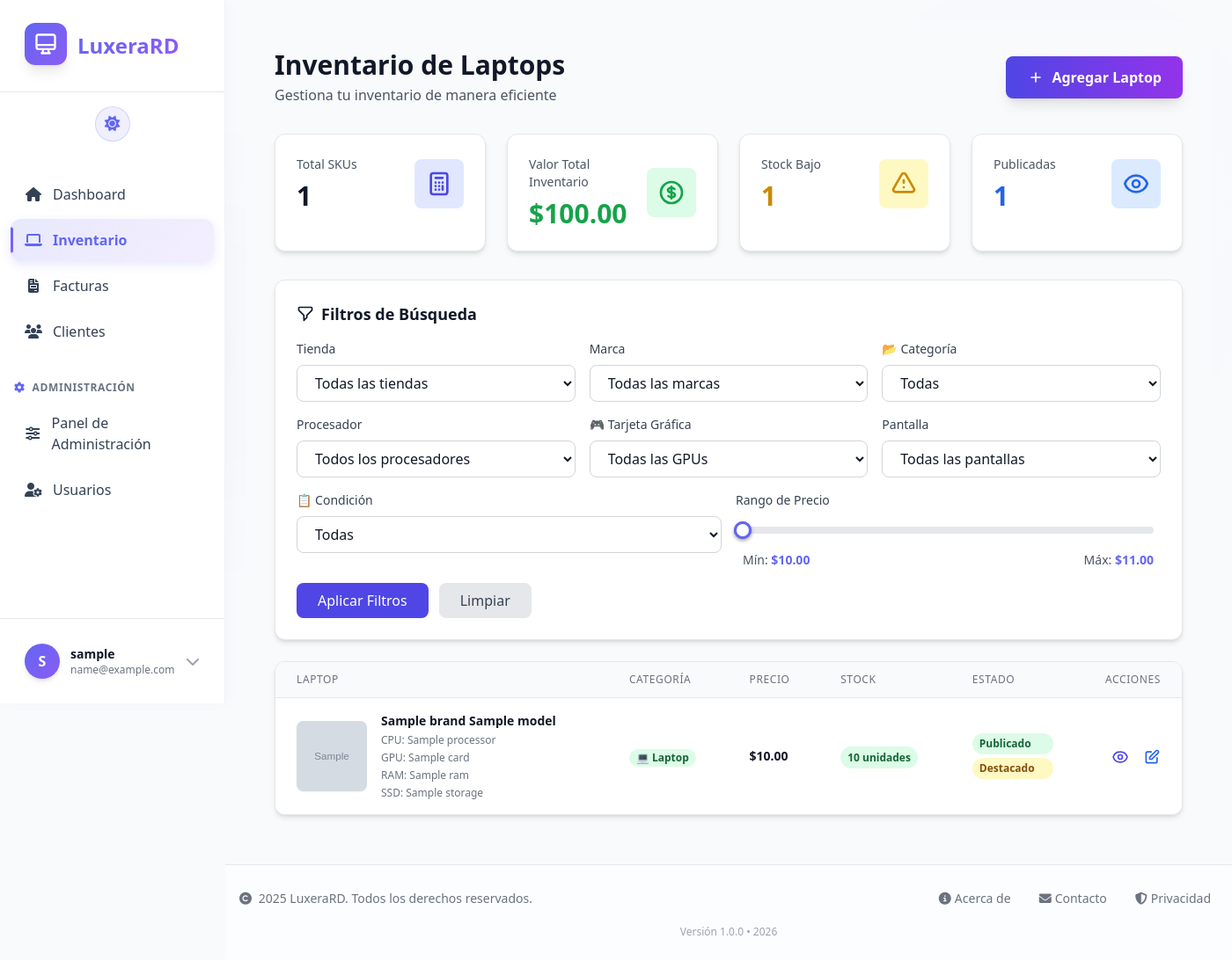
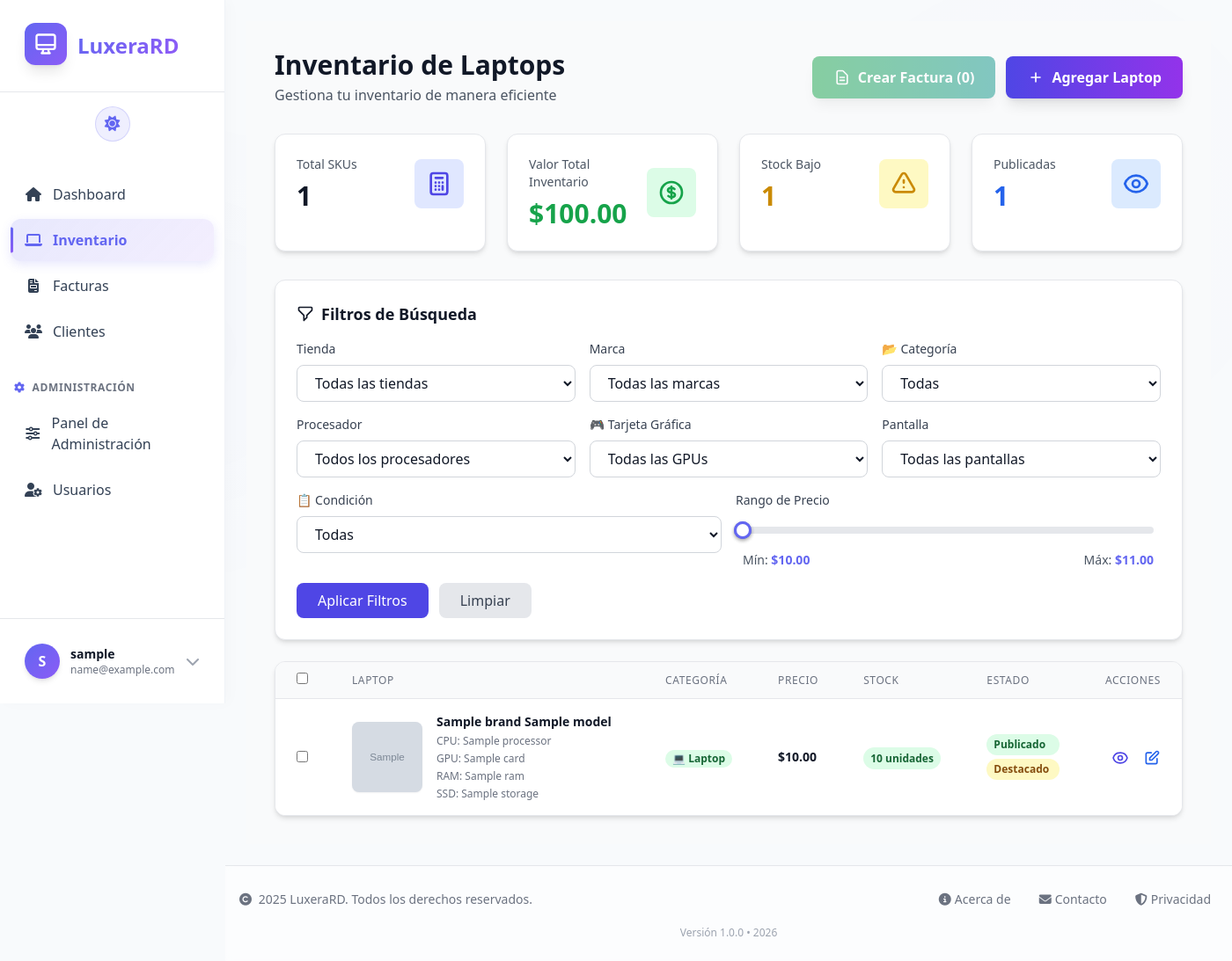
Before and after one commit to somanumte/LuxeraRD, a Flask app: page /inventory/ in a window 1400 px wide. Shown: the whole page at 88% size. Before the commit the page ends 1064 px from the top, so only its background shows below. Run offline with Flask 3, Linux system fonts and the light colour scheme; a user stored in the database is signed in; tables that the repository leaves empty hold one stand-in row (values such as "Sample post"); grey boxes marked "Sample" are stand-in pictures; some libraries are stand-ins or nearby versions.

Commit message:
Proyecto Luxera, V.1.1 _ web

```diff
--- a/app/templates/inventory/laptops_list.html
+++ b/app/templates/inventory/laptops_list.html
@@ -6,7 +6,7 @@
 <div class="min-h-screen bg-gray-50 dark:bg-gray-900 py-8">
     <div class="max-w-7xl mx-auto px-4 sm:px-6 lg:px-8">
 
-        <!-- Header: Título y Botón Agregar -->
+        <!-- Header: Título y Botones -->
         <div class="flex flex-col sm:flex-row justify-between items-start sm:items-center mb-8 space-y-4 sm:space-y-0">
             <div>
                 <h1 class="text-3xl font-bold text-gray-900 dark:text-white">
@@ -17,6 +17,17 @@
                 </p>
             </div>
 
+            <div class="flex space-x-3">
+                <!-- Botón para crear factura con laptops seleccionadas -->
+                <button id="create-invoice-btn"
+                        class="inline-flex items-center px-6 py-3 bg-gradient-to-r from-green-600 to-teal-600 text-white font-semibold rounded-lg shadow-lg hover:shadow-xl transform hover:-translate-y-0.5 transition-all duration-300 disabled:opacity-50 disabled:cursor-not-allowed"
+                        disabled>
+                    <svg class="w-5 h-5 mr-2" fill="none" stroke="currentColor" viewBox="0 0 24 24">
+                        <path stroke-linecap="round" stroke-linejoin="round" stroke-width="2" d="M9 12h6m-6 4h6m2 5H7a2 2 0 01-2-2V5a2 2 0 012-2h5.586a1 1 0 01.707.293l5.414 5.414a1 1 0 01.293.707V19a2 2 0 01-2 2z"></path>
+                    </svg>
+                    Crear Factura (<span id="selected-count">0</span>)
+                </button>
+
                 {% if current_user.is_admin %}
                 <a href="{{ url_for('inventory.laptop_add') }}" class="inline-flex items-center px-6 py-3 bg-gradient-to-r from-indigo-600 to-purple-600 text-white font-semibold rounded-lg shadow-lg hover:shadow-xl transform hover:-translate-y-0.5 transition-all duration-300">
                     <svg class="w-5 h-5 mr-2" fill="none" stroke="currentColor" viewBox="0 0 24 24">
@@ -25,6 +36,7 @@
                     Agregar Laptop
                 </a>
                 {% endif %}
+            </div>
         </div>
 
         <!-- Estadísticas Cards -->
@@ -101,7 +113,7 @@
             </h3>
 
             <form method="GET" action="{{ url_for('inventory.laptops_list') }}" class="space-y-4">
-
+                <!-- ... (código existente de filtros, sin cambios) ... -->
                 <!-- Fila 1: Tienda, Marca, Categoría -->
                 <div class="grid grid-cols-1 md:grid-cols-3 gap-4">
                     <!-- Tienda -->
@@ -245,6 +257,9 @@
                 <table class="min-w-full divide-y divide-gray-200 dark:divide-gray-700">
                     <thead class="bg-gray-50 dark:bg-gray-900">
                         <tr>
+                            <th class="px-6 py-3 text-left text-xs font-medium text-gray-500 dark:text-gray-400 uppercase tracking-wider">
+                                <input type="checkbox" id="select-all" class="rounded border-gray-300 text-indigo-600 focus:ring-indigo-500">
+                            </th>
                             <th class="px-6 py-3 text-left text-xs font-medium text-gray-500 dark:text-gray-400 uppercase tracking-wider" colspan="2">Laptop</th>
                             <th class="px-6 py-3 text-left text-xs font-medium text-gray-500 dark:text-gray-400 uppercase tracking-wider">Categoría</th>
                             <th class="px-6 py-3 text-left text-xs font-medium text-gray-500 dark:text-gray-400 uppercase tracking-wider">Precio</th>
@@ -257,14 +272,29 @@
                         {% if laptops %}
                             {% for laptop in laptops %}
                             <tr class="hover:bg-gray-50 dark:hover:bg-gray-700 transition-colors">
+                                <!-- Checkbox de selección -->
+                                <td class="px-6 py-4 whitespace-nowrap">
+                                    <input type="checkbox"
+                                           name="selected_laptop"
+                                           value="{{ laptop.id }}"
+                                           data-laptop-id="{{ laptop.id }}"
+                                           data-laptop-name="{{ laptop.brand.name if laptop.brand else 'N/A' }} {{ laptop.model.name if laptop.model else 'N/A' }}"
+                                           data-laptop-price="{{ laptop.sale_price }}"
+                                           data-laptop-description="CPU: {{ laptop.processor.name if laptop.processor else 'N/A' }} | GPU: {{ laptop.graphics_card.name if laptop.graphics_card else 'N/A' }} | RAM: {{ laptop.ram.name if laptop.ram else 'N/A' }} | SSD: {{ laptop.storage.name if laptop.storage else 'N/A' }}"
+                                           class="laptop-checkbox rounded border-gray-300 text-indigo-600 focus:ring-indigo-500">
+                                </td>
+
                                 <!-- Laptop Info con Imagen -->
-                                <td class="px-6 py-4" colspan="2">
+                                <td class="px-6 py-4">
                                     <div class="flex items-center gap-4">
                                         <!-- Imagen de portada o placeholder -->
                                         <div class="flex-shrink-0 h-20 w-20 rounded-lg overflow-hidden bg-gray-100 dark:bg-gray-700 shadow-sm">
-                                            {% set cover_image = laptop.images|selectattr("is_cover", "equalto", True)|first %}
-                                            {% if not cover_image %}
-                                                {% set cover_image = laptop.images|first %}
+                                            {% set cover_image = none %}
+                                            {% for image in laptop.images if image.is_cover %}
+                                                {% set cover_image = image %}
+                                            {% endfor %}
+                                            {% if not cover_image and laptop.images %}
+                                                {% set cover_image = laptop.images[0] %}
                                             {% endif %}
 
                                             {% if cover_image %}
@@ -303,6 +333,9 @@
                                         </div>
                                     </div>
                                 </td>
+
+                                <!-- Espacio adicional para mantener el colspan=2 -->
+                                <td class="hidden md:table-cell"></td>
 
                                 <!-- Categoría -->
                                 <td class="px-6 py-4 whitespace-nowrap">
@@ -386,7 +419,7 @@
                             {% endfor %}
                         {% else %}
                             <tr>
-                                <td colspan="7" class="px-6 py-12 text-center">
+                                <td colspan="8" class="px-6 py-12 text-center">
                                     <div class="text-gray-400">
                                         <svg class="mx-auto h-12 w-12 mb-4" fill="none" stroke="currentColor" viewBox="0 0 24 24">
                                             <path stroke-linecap="round" stroke-linejoin="round" stroke-width="2" d="M20 13V6a2 2 0 00-2-2H6a2 2 0 00-2 2v7m16 0v5a2 2 0 01-2 2H6a2 2 0 01-2-2v-5m16 0h-2.586a1 1 0 00-.707.293l-2.414 2.414a1 1 0 01-.707.293h-3.172a1 1 0 01-.707-.293l-2.414-2.414A1 1 0 006.586 13H4"></path>
@@ -445,6 +478,86 @@ document.addEventListener('DOMContentLoaded', function() {
         currentMinPrice: {{ request.args.get('min_price', min_db_price) }},
         currentMaxPrice: {{ request.args.get('max_price', max_db_price) }}
     });
+
+    // Variables para la selección de laptops
+    const selectAllCheckbox = document.getElementById('select-all');
+    const laptopCheckboxes = document.querySelectorAll('.laptop-checkbox');
+    const createInvoiceBtn = document.getElementById('create-invoice-btn');
+    const selectedCountSpan = document.getElementById('selected-count');
+
+    // Función para actualizar el contador y estado del botón
+    function updateSelection() {
+        const selectedCheckboxes = document.querySelectorAll('.laptop-checkbox:checked');
+        const count = selectedCheckboxes.length;
+
+        // Actualizar contador
+        selectedCountSpan.textContent = count;
+
+        // Habilitar/deshabilitar botón
+        createInvoiceBtn.disabled = count === 0;
+
+        // Actualizar el checkbox "Seleccionar todos"
+        if (selectAllCheckbox) {
+            selectAllCheckbox.checked = count > 0 && count === laptopCheckboxes.length;
+            selectAllCheckbox.indeterminate = count > 0 && count < laptopCheckboxes.length;
+        }
+
+        return selectedCheckboxes;
+    }
+
+    // Función para obtener los datos de las laptops seleccionadas
+    function getSelectedLaptops() {
+        const selectedCheckboxes = document.querySelectorAll('.laptop-checkbox:checked');
+        const selectedLaptops = [];
+
+        selectedCheckboxes.forEach(checkbox => {
+            selectedLaptops.push({
+                id: checkbox.dataset.laptopId,
+                name: checkbox.dataset.laptopName,
+                price: parseFloat(checkbox.dataset.laptopPrice),
+                description: checkbox.dataset.laptopDescription
+            });
+        });
+
+        return selectedLaptops;
+    }
+
+    // Función para redirigir al formulario de factura
+    function goToInvoiceForm() {
+        const selectedLaptops = getSelectedLaptops();
+
+        if (selectedLaptops.length === 0) {
+            alert('Por favor, selecciona al menos una laptop');
+            return;
+        }
+
+        // Guardar en localStorage para usar en el formulario de factura
+        localStorage.setItem('selectedLaptopsForInvoice', JSON.stringify(selectedLaptops));
+
+        // Redirigir al formulario de factura
+        window.location.href = "{{ url_for('invoices.invoice_new') }}";
+    }
+
+    // Event listeners
+    if (selectAllCheckbox) {
+        selectAllCheckbox.addEventListener('change', function() {
+            laptopCheckboxes.forEach(checkbox => {
+                checkbox.checked = this.checked;
+            });
+            updateSelection();
+        });
+    }
+
+    laptopCheckboxes.forEach(checkbox => {
+        checkbox.addEventListener('change', updateSelection);
+    });
+
+    if (createInvoiceBtn) {
+        createInvoiceBtn.addEventListener('click', goToInvoiceForm);
+    }
+
+    // Inicializar el estado de selección
+    updateSelection();
 });
 </script>
 {% endblock %}
```
Lines whose indentation alone changed are shown as unchanged.
